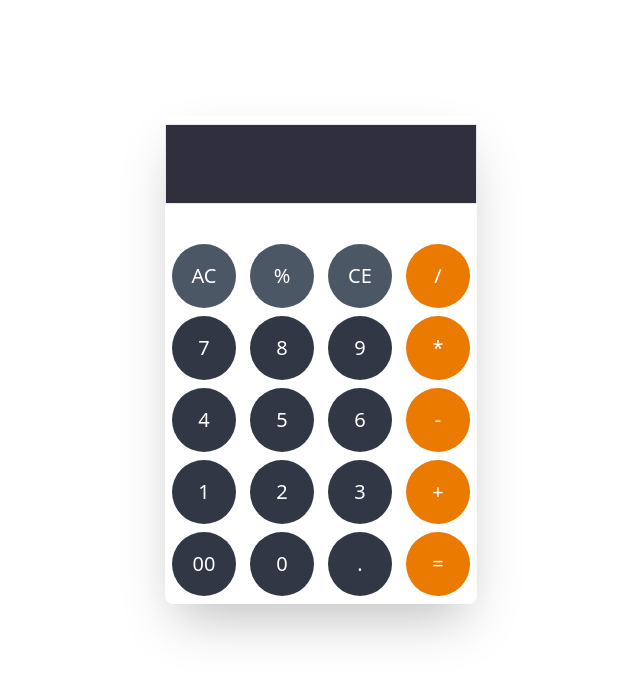
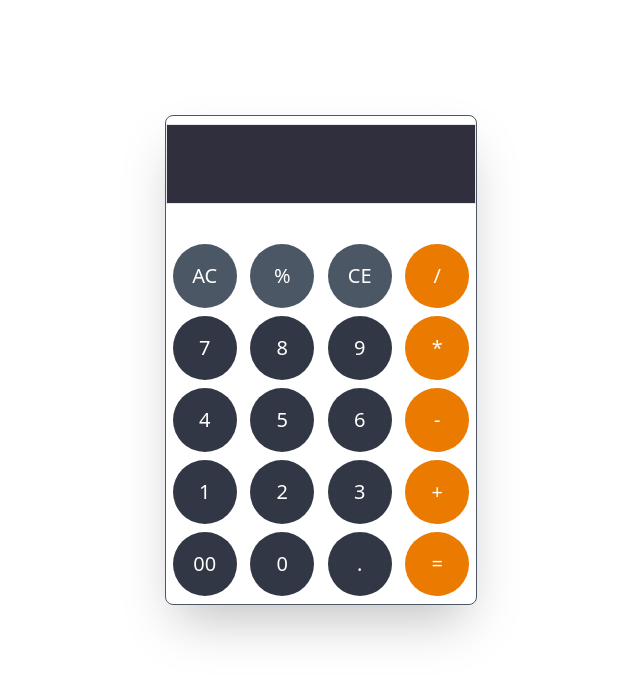
Before and after one commit to Marcos331305/js-Calculator, a website: page index.html in a window 1280 px wide. Shown: the whole page, without its empty margins (319-959 px from the left). Drawn offline with nearby package versions, Linux system fonts and the light colour scheme.

Commit message:
get better

```diff
--- a/index.html
+++ b/index.html
@@ -15,7 +15,7 @@
     <!-- Calculator -->
     <div class=" w-screen h-screen px-5 flex items-center sm:w-[352px] sm:h-[570px] sm:rounded-2xl shadow-2xl sm:shadow-none">
         <!-- Container -->
-        <div class="w-full flex flex-col gap-10 mb-20  border-[0.5px] rounded-lg border-[#4C5766] py-2 shadow-2xl sm:border-none">
+        <div class="w-full flex flex-col gap-10 mb-20  border-[0.5px] rounded-lg border-[#4C5766] py-2 shadow-2xl">
             <!-- Text Area -->
             <div>
                 <input id="text-area" disabled class="text-right text-[30px] align-bottom mt- w-full h-20 pr-[25px] text-white bg-[#2F2F3D] border-[0.5px] caret-white" type="text">
```
